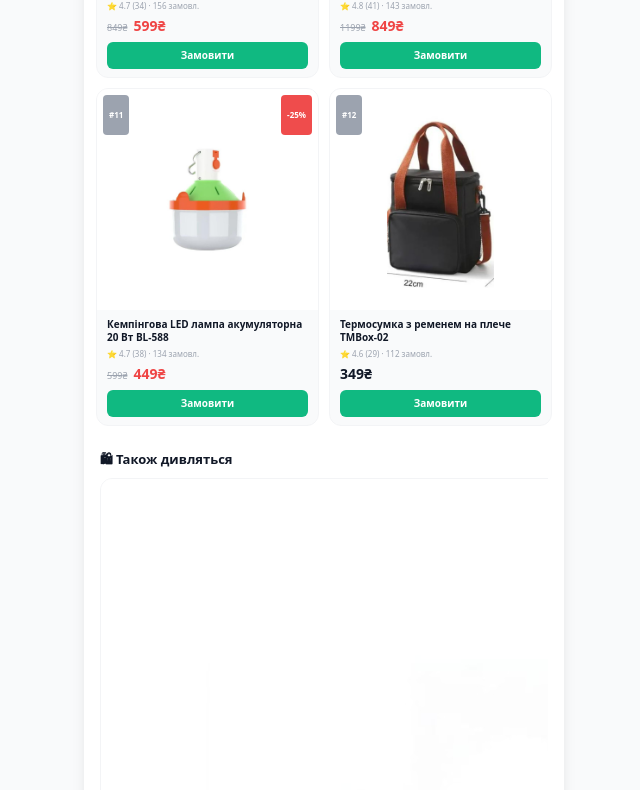
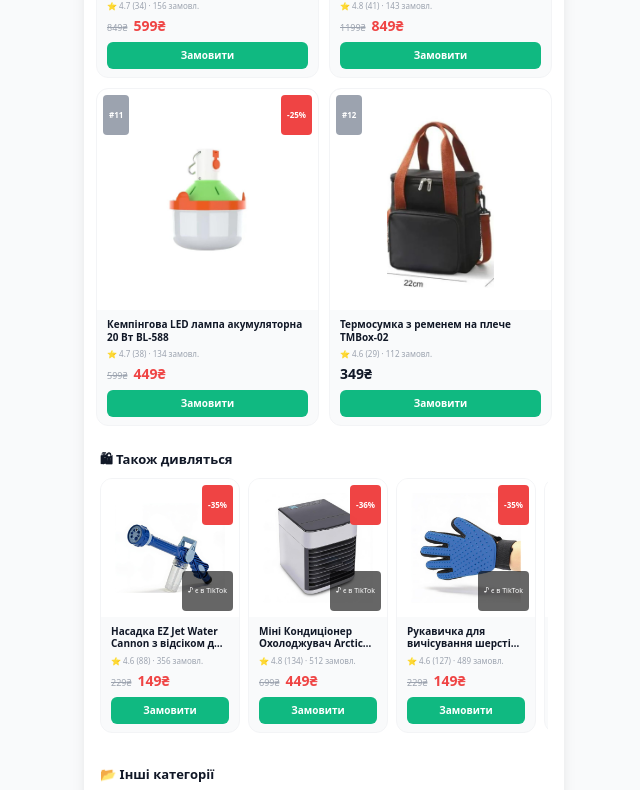
Before and after one commit to cravecom64-cmyk/multimarket-site, a Next.js app: page /category/garden in a window 1280 px wide. Shown: the part 1998-2788 px from the top of the page, without its empty margins (316-956 px from the left). Built offline with nearby package versions, Linux system fonts and the light colour scheme; no server answers.

Commit message:
Add files via upload

```diff
--- a/src/app/category/[slug]/CategoryPageClient.tsx
+++ b/src/app/category/[slug]/CategoryPageClient.tsx
@@ -165,7 +165,7 @@ export function CategoryPageClient() {
           </h3>
           <div className="flex gap-2 mt-2 overflow-x-auto pb-2 scrollbar-hide">
             {crossSell.map((p) => (
-              <div key={p.id} className="min-w-[140px] flex-shrink-0">
+              <div key={p.id} className="w-[140px] flex-shrink-0">
                 <ProductCard
                   id={p.id}
                   slug={p.slug}
```
